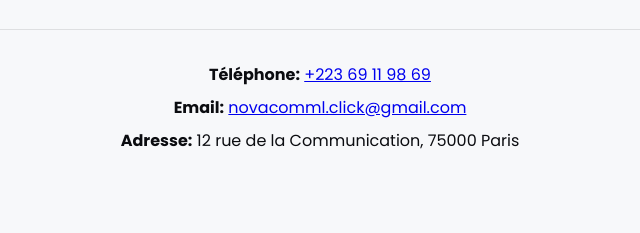
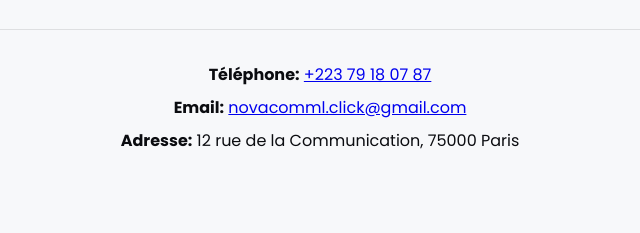
Before and after one commit to novacommlclick-dev/MYweb.novaml.com, a plain HTML site: page index.html in a window 1280 px wide. Shown: the part 2299-2532 px from the top of the page, 320-960 px from the left. Drawn offline with Linux system fonts and the light colour scheme.

Commit message:
Update index.html

```diff
--- a/index.html
+++ b/index.html
@@ -130,7 +130,7 @@
 
         <!-- Contact Info -->
         <div style="border-top: 1px solid rgba(0,0,0,0.1); padding-top:24px; text-align:center;">
-          <p style="margin:8px 0;"><strong>Téléphone:</strong> <a href="tel:+22369119869">+223 69 11 98 69</a></p>
+          <p style="margin:8px 0;"><strong>Téléphone:</strong> <a href="tel:+223 79 18 07 87">+223 79 18 07 87</a></p>
           <p style="margin:8px 0;"><strong>Email:</strong> <a href="mailto:novacomml.click@gmail.com">novacomml.click@gmail.com</a></p>
           <p style="margin:8px 0;"><strong>Adresse:</strong> 12 rue de la Communication, 75000 Paris</p>
         </div>
```
